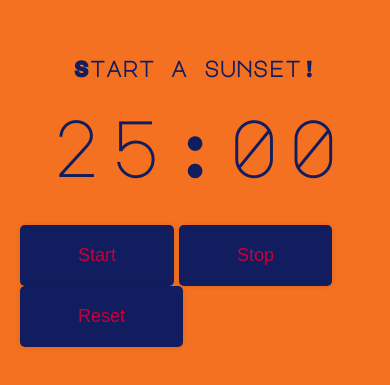
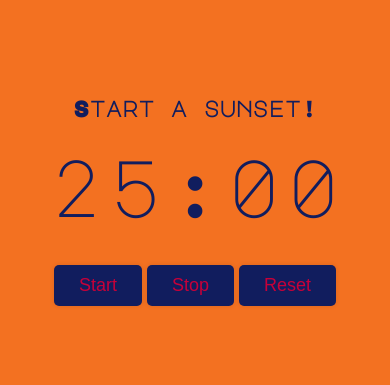
Before and after one commit to NaxeCode/Sunset-Pomo-Orange-Timer, a React (Create React App) app: page / in a window 390 px wide. Shown: the part 223-608 px from the top of the page. Built offline with nearby package versions, Linux system fonts and the light colour scheme; the HTML template or start-up script is replaced by a standard one.

Commit message:
Updated CSS for mobile

```diff
--- a/src/App.css
+++ b/src/App.css
@@ -72,5 +72,6 @@ h2 {
 
 	.buttons button {
 		font-size: 18px;
+		padding: 10px 25px;
 	}
 }
```
